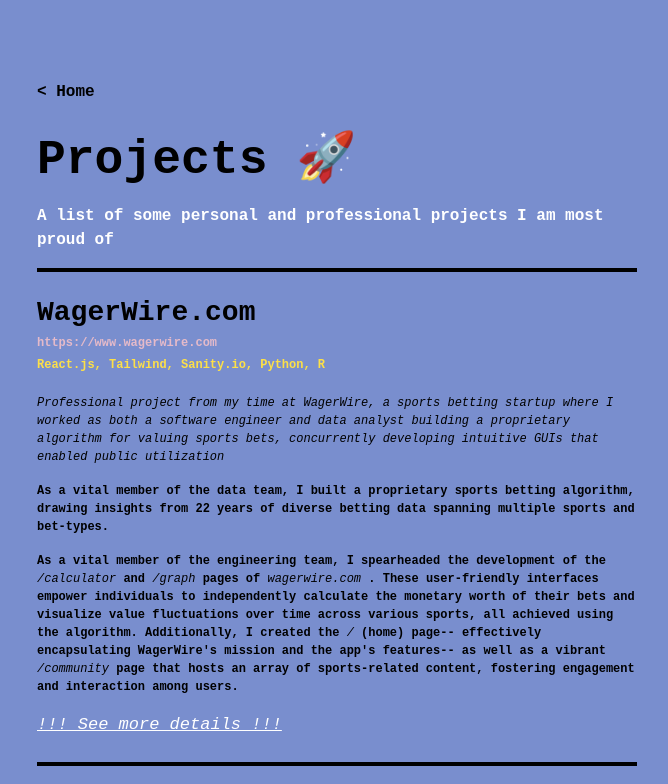
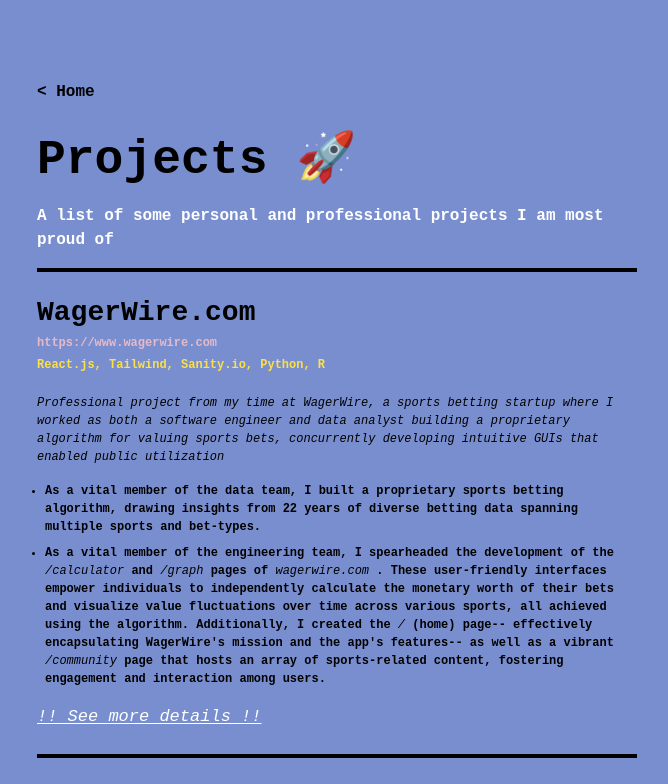
Before and after one commit to ShayanGhafoori/PersonalWebsite, a React (Create React App) app in the folder app/: page /projects in a window 1280 px wide. Shown: the top 784 px of the page, without its empty margins (43-711 px from the left). Built offline with nearby package versions, Linux system fonts and the light colour scheme.

Commit message:
Updated WW section of project page

```diff
--- a/app/src/components/Projects.tsx
+++ b/app/src/components/Projects.tsx
@@ -33,33 +33,36 @@ const WW = () => {
         proprietary algorithm for valuing sports bets, concurrently developing
         intuitive GUIs that enabled public utilization
       </div>
-      <div className='mb-4'>
-        As a vital member of the data team, I built a proprietary sports betting
-        algorithm, drawing insights from 22 years of diverse betting data
-        spanning multiple sports and bet-types.
-      </div>
 
-      <div className='mb-4'>
-        As a vital member of the engineering team, I spearheaded the development
-        of the <span className='italic font-extralight'> /calculator</span> and
+      <ul className='mb-4 list-disc pl-2'>
+        <li className='my-2'>
+          As a vital member of the data team, I built a proprietary sports
+          betting algorithm, drawing insights from 22 years of diverse betting
+          data spanning multiple sports and bet-types.
+        </li>
+        <li className='my-2'>
+          As a vital member of the engineering team, I spearheaded the
+          development of the{" "}
+          <span className='italic font-extralight'> /calculator</span> and
           <span className='italic font-extralight'> /graph </span> pages of
           <span className='italic font-extralight'> wagerwire.com </span>. These
-        user-friendly interfaces empower individuals to independently calculate
-        the monetary worth of their bets and visualize value fluctuations over
-        time across various sports, all achieved using the algorithm.
-        Additionally, I created the{" "}
+          user-friendly interfaces empower individuals to independently
+          calculate the monetary worth of their bets and visualize value
+          fluctuations over time across various sports, all achieved using the
+          algorithm. Additionally, I created the{" "}
           <span className='italic font-extralight'> / </span> (home) page--
           effectively encapsulating WagerWire's mission and the app's features--
           as well as a vibrant{" "}
           <span className='italic font-extralight'> /community </span> page that
           hosts an array of sports-related content, fostering engagement and
           interaction among users.
-      </div>
+        </li>
+      </ul>
       <a
         href='/details-wagerwire'
-        className='font-bold text-[17px] text-white hover:text-[#E5BAC9] underline pt-4 italic font-normal'
+        className='font-bold text-[17px] text-white hover:text-[#E5BAC9] underline pt-4 italic font-normal underline-offset-2'
       >
-        !!! See more details !!!
+        !! See more details !!
       </a>
     </div>
   );
```
Lines whose indentation alone changed are shown as unchanged.
